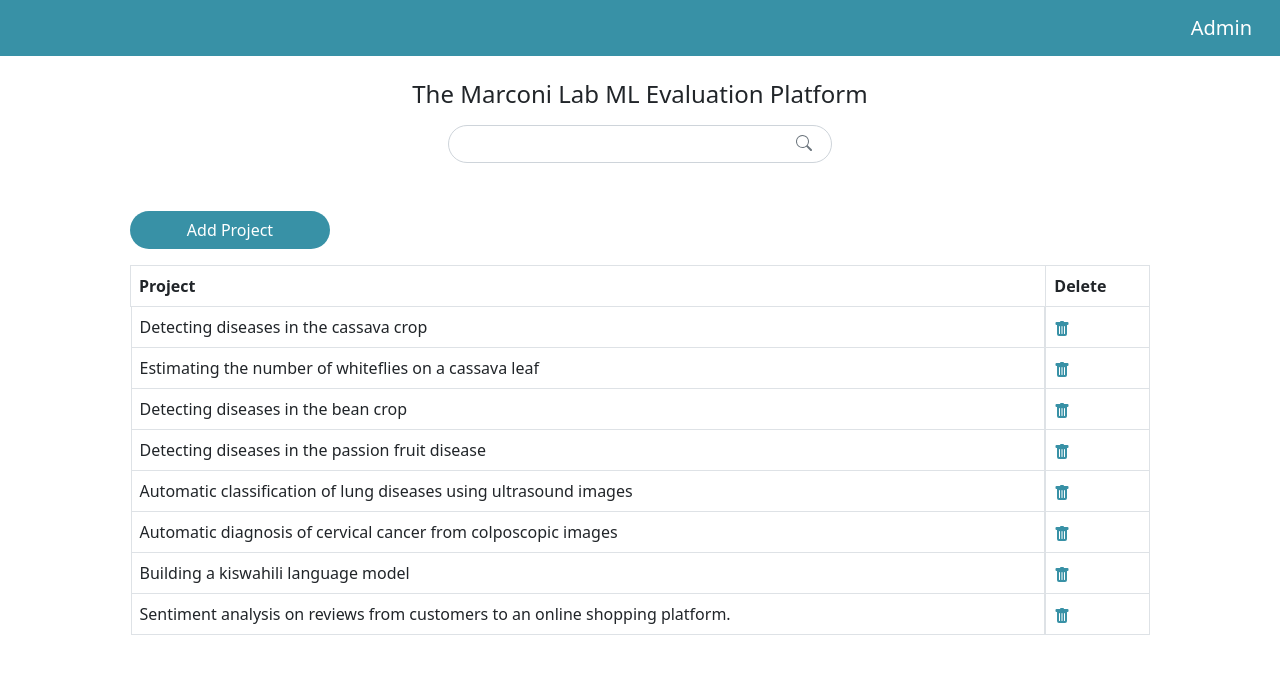
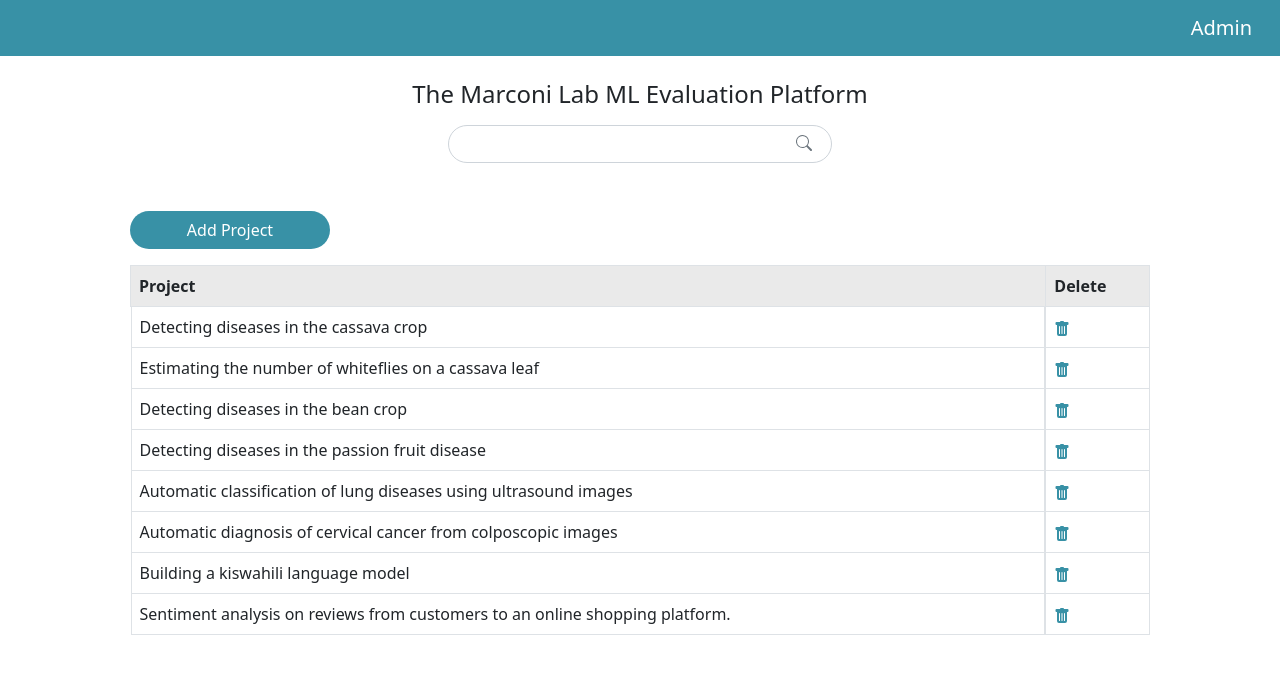
Before and after one commit to Marconi-Lab/Evaluation-platform, a Vue app in the folder frontend/: page /admin/projects in a window 1280 px wide. Shown: the top 674 px of the page. Built offline with nearby package versions, Linux system fonts and the light colour scheme.

Commit message:
[Refactored]Added table head color

```diff
--- a/frontend/src/components/admin/ProjectsTable.vue
+++ b/frontend/src/components/admin/ProjectsTable.vue
@@ -1,7 +1,7 @@
 <template>
   <table class="table table-bordered">
     <thead>
-      <tr>
+      <tr class="table-row">
         <th>Project</th>
         <th>Delete</th>
       </tr>
@@ -66,4 +66,7 @@ export default {
 .delete-icon:hover {
   color: red;
 }
+.table-row {
+  background-color: #eaeaea;
+}
 </style>
```
